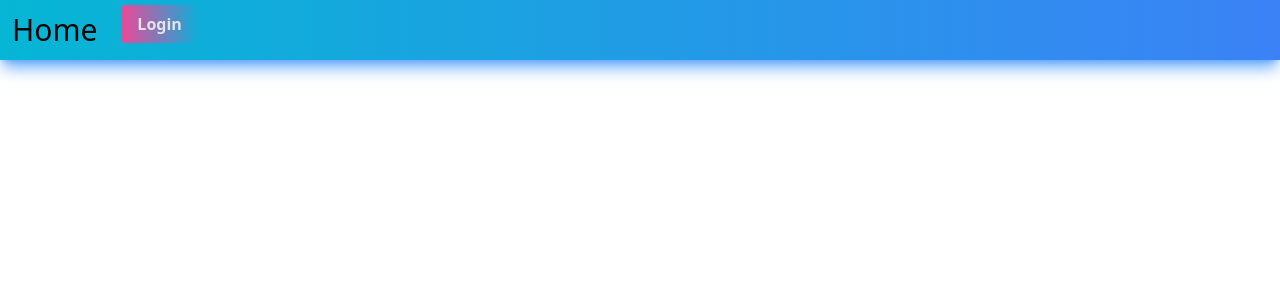
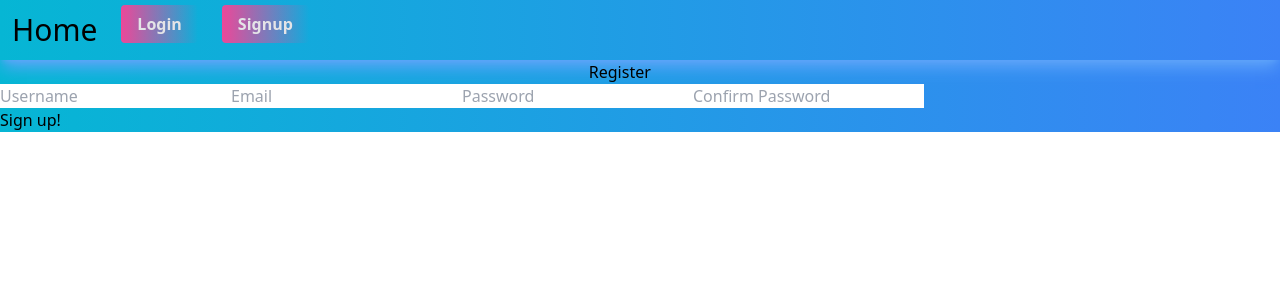
Before and after one commit to KarolBautrel/Social-App-With-React-FastAPI, a React (Create React App) app in the folder frontend/: page /register in a window 1280 px wide. Before the commit this address had no page. Shown: the top 300 px of the page. Built offline with nearby package versions, Linux system fonts and the light colour scheme.

Commit message:
Added signup

```diff
--- a/frontend/src/App.js
+++ b/frontend/src/App.js
@@ -4,6 +4,8 @@ import { Homepage } from "./pages/home/Homepage";
 import { Room } from "./pages/room/Room";
 import { Navbar } from "./components/Navbar";
 import { Login } from "./pages/auth/login/Login";
+import { Register } from "./pages/auth/register/Register";
+
 import { QueryClient, QueryClientProvider } from "@tanstack/react-query";
 import { SessionHolder } from "./utilities/SessionHolder";
 
@@ -19,6 +21,7 @@ function App() {
               <Route exact path="/" element={<Homepage />} />
               <Route path="/room/:id" element={<Room />} />
               <Route path="/login" element={<Login />} />
+              <Route path="/register" element={<Register />} />
             </Routes>
           </BrowserRouter>
         </div>
--- a/frontend/src/components/Navbar.jsx
+++ b/frontend/src/components/Navbar.jsx
@@ -13,11 +13,18 @@ export const Navbar = () => {
           </Link>
         </div>
         {!username ? (
-          <div className="m-3 ">
-            <Link className="btn-pink-yellow" to="/login">
-              Login
-            </Link>
-          </div>
+          <>
+            <div className="m-3 ">
+              <Link className="btn-pink-yellow" to="/login">
+                Login
+              </Link>
+            </div>
+            <div className="m-3 ">
+              <Link className="btn-pink-yellow" to="/register">
+                Signup
+              </Link>
+            </div>{" "}
+          </>
         ) : (
           <div className="flex">
             <div className="m-5">
--- /dev/null
+++ b/frontend/src/pages/auth/api/createUserPostRequest.js
@@ -0,0 +1,23 @@
+export const createUserPostRequest = async (registerForm) => {
+  console.log(registerForm.username);
+  try {
+    const resp = await fetch("/user", {
+      method: "POST",
+      headers: { "Content-Type": "application/json" },
+      body: JSON.stringify({
+        username: registerForm.username,
+        email: registerForm.email,
+        password: registerForm.password,
+        confirm_password: registerForm.confirm_password,
+      }),
+    });
+    if (!resp.ok) {
+      throw new Error();
+    }
+    const data = await resp.json();
+    console.log("success");
+    return data;
+  } catch (error) {
+    alert(error.message);
+  }
+};
--- /dev/null
+++ b/frontend/src/pages/auth/register/Register.jsx
@@ -0,0 +1,77 @@
+import { useState } from "react";
+import { createUserPostRequest } from "../api/createUserPostRequest";
+import { useNavigate } from "react-router-dom";
+export const Register = () => {
+  const redirect = useNavigate();
+  const [registerForm, setRegisterForm] = useState({
+    username: "",
+    email: "",
+    password: "",
+    confirm_password: "",
+  });
+  const registerFormMapper = [
+    {
+      name: "username",
+
+      placeholder: "Username",
+      type: "username",
+      id: "username",
+    },
+    {
+      name: "email",
+
+      placeholder: "Email",
+      type: "email",
+      id: "email",
+    },
+    {
+      name: "password",
+
+      placeholder: "Password",
+      type: "password",
+      id: "password",
+    },
+    {
+      name: "confirm_password",
+
+      placeholder: "Confirm Password",
+      type: "password",
+      id: "confirm_password",
+    },
+  ];
+
+  const handleChange = (e) => {
+    setRegisterForm({
+      ...registerForm,
+      [e.target.name]: e.target.value,
+    });
+  };
+  const handleClick = async () => {
+    const resp = await createUserPostRequest(registerForm);
+
+    if (resp) {
+      redirect("/");
+    }
+  };
+  return (
+    <div>
+      <h2 style={{ marginLeft: "46%" }}>Register</h2>
+      <form className="card">
+        {registerFormMapper.map(({ name, id, placeholder, type }) => (
+          <input
+            className="register-form"
+            name={name}
+            placeholder={placeholder}
+            value={registerFormMapper[name]}
+            type={type}
+            key={id}
+            onChange={handleChange}
+          />
+        ))}
+      </form>
+      <button className="button" onClick={handleClick}>
+        Sign up!
+      </button>
+    </div>
+  );
+};
```
